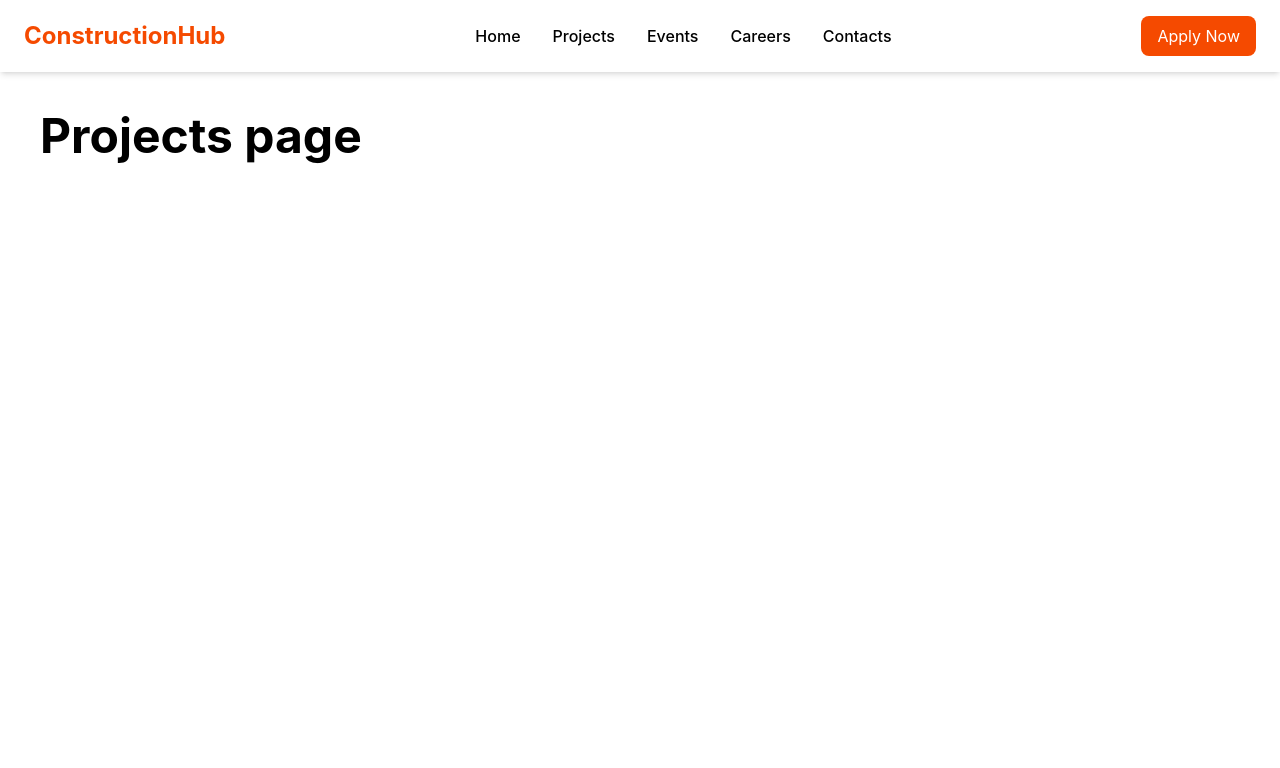
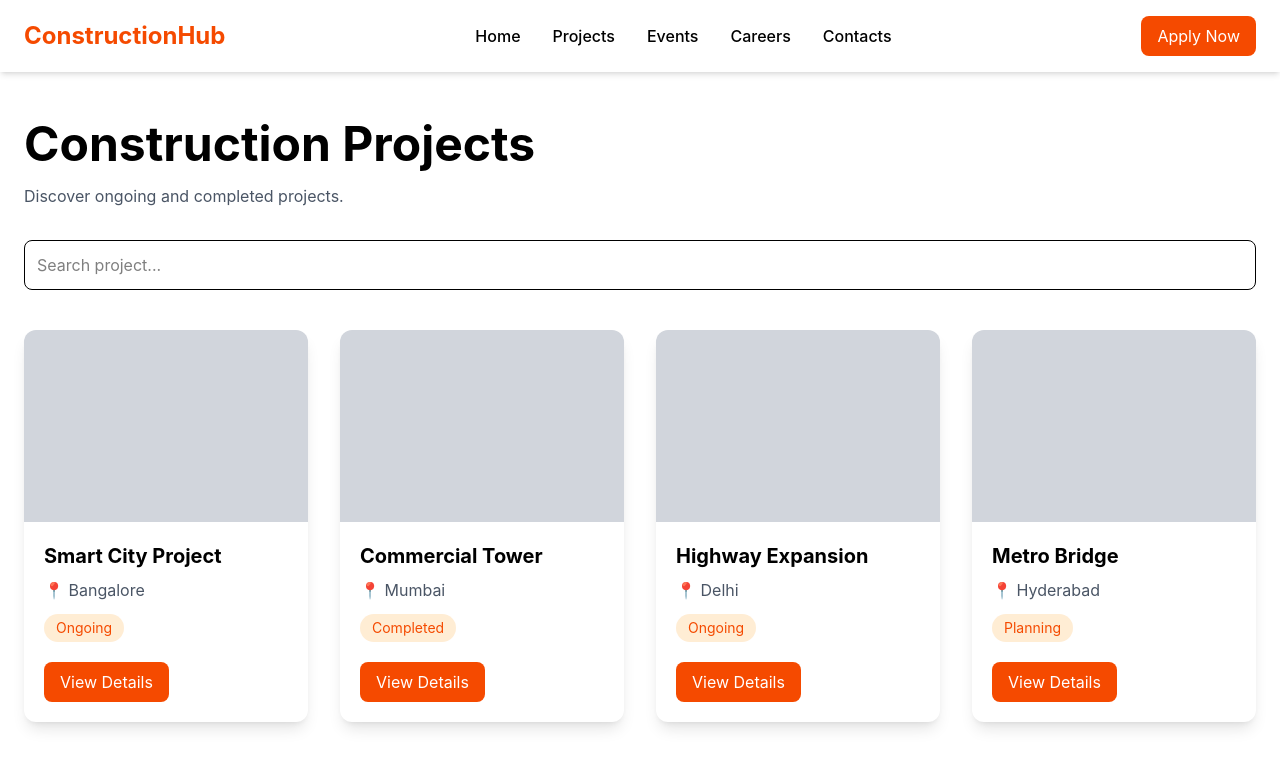
Before and after one commit to umesh2059/Construction-Company, a React (Vite) app: page /projects in a window 1280 px wide. Shown: the top 768 px of the page. Built offline with nearby package versions, Linux system fonts and the light colour scheme.

Commit message:
adding something new features

```diff
--- /dev/null
+++ b/src/components/projectCard.tsx
@@ -0,0 +1,39 @@
+type ProjectCardProps = {
+  title: string;
+  location: string;
+  status: string;
+};
+
+const ProjectCard = ({
+  title,
+  location,
+  status,
+}: ProjectCardProps) => {
+  return (
+    <div className="bg-white rounded-xl shadow-lg overflow-hidden hover:scale-105 transition duration-300">
+
+      {/* Project Image */}
+      <div className="h-48 bg-gray-300"></div>
+
+      <div className="p-5">
+        <h2 className="text-xl font-bold">
+          {title}
+        </h2>
+
+        <p className="text-gray-600 mt-2">
+          📍 {location}
+        </p>
+
+        <span className="inline-block mt-3 bg-orange-100 text-orange-600 px-3 py-1 rounded-full text-sm">
+          {status}
+        </span>
+
+        <button className="block mt-5 bg-orange-600 text-white px-4 py-2 rounded-lg">
+          View Details
+        </button>
+      </div>
+    </div>
+  );
+};
+
+export default ProjectCard;
--- a/src/pages/Projects.tsx
+++ b/src/pages/Projects.tsx
@@ -1,12 +1,81 @@
-const Projects = ()=>{
-    return(
-        <div className = "min-h-screen p-10">
-            <h1 className ="text-5xl font-bold">
-                Projects page
-            </h1>
+import { useState } from "react";
+import Navbar from "@/components/Navbar";
+import ProjectCard from "@/components/projectCard";
+
+const Projects = () => {
+  const [search, setSearch] = useState("");
+
+  const projects = [
+    {
+      id: 1,
+      title: "Smart City Project",
+      location: "Bangalore",
+      status: "Ongoing",
+    },
+    {
+      id: 2,
+      title: "Commercial Tower",
+      location: "Mumbai",
+      status: "Completed",
+    },
+    {
+      id: 3,
+      title: "Highway Expansion",
+      location: "Delhi",
+      status: "Ongoing",
+    },
+    {
+      id: 4,
+      title: "Metro Bridge",
+      location: "Hyderabad",
+      status: "Planning",
+    },
+  ];
+
+  const filteredProjects = projects.filter((project) =>
+    project.title
+      .toLowerCase()
+      .includes(search.toLowerCase())
+  );
+
+  return (
+    <>
+      {/* <Navbar /> */}
+
+      <section className="max-w-7xl mx-auto px-6 py-12">
+
+        <h1 className="text-5xl font-bold">
+          Construction Projects
+        </h1>
+
+        <p className="text-gray-600 mt-4">
+          Discover ongoing and completed projects.
+        </p>
+
+        {/* Search */}
+        <input
+          type="text"
+          placeholder="Search project..."
+          value={search}
+          onChange={(e) => setSearch(e.target.value)}
+          className="w-full mt-8 p-3 border rounded-lg"
+        />
+
+        {/* Cards */}
+        <div className="grid md:grid-cols-2 lg:grid-cols-4 gap-8 mt-10">
+          {filteredProjects.map((project) => (
+            <ProjectCard
+              key={project.id}
+              title={project.title}
+              location={project.location}
+              status={project.status}
+            />
+          ))}
         </div>
 
-    );
+      </section>
+    </>
+  );
 };
 
 export default Projects;
```
